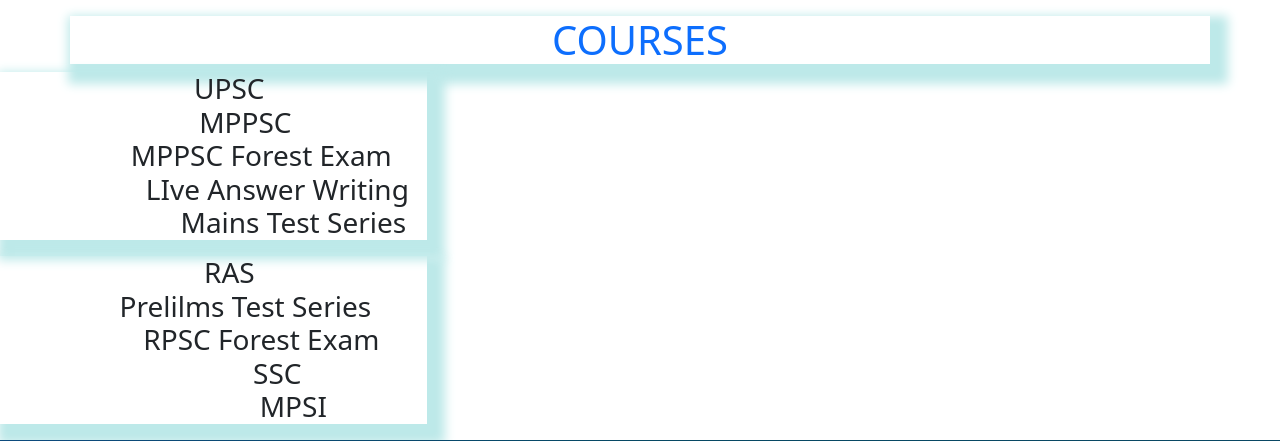
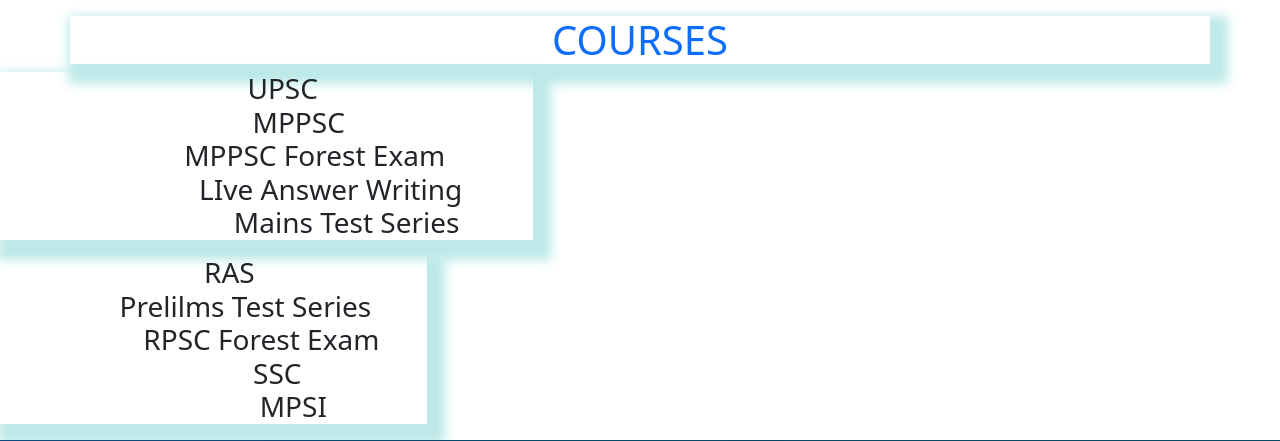
Before and after one commit to princeku07/cmics, a Django app: page /courses in a window 1280 px wide. Shown: the part 64-505 px from the top of the page. Run offline with Django 3.2, Linux system fonts and the light colour scheme; parts of the project's set-up code (start-up, migrations or seed data) failed here and were passed over.

Commit message:
Update course.html

```diff
--- a/templates/course.html
+++ b/templates/course.html
@@ -13,24 +13,23 @@
     <div class="container mt-3 services text-center" >
         <h1><span class="text-primary">COURSES</span></h1>
         </div>
-
-        <div class="col-md-4 services  text-center" >
-           <h3> <ul>UPSC
-             <ul>MPPSC
-                 <ul>MPPSC Forest Exam
+      <section>
+        <div class="col-md-5 services  text-center" >
+           <h3>      <ul>UPSC
+                     <ul>MPPSC
+                     <ul>MPPSC Forest Exam
                      <ul>LIve Answer Writing
-
-               <ul>Mains Test Series </h3>
+                     <ul>Mains Test Series </h3>
                                  </div>
            <div class='col-md-4 services text-center'>
-                                <h3><ul> RAS
-                                   <ul> Prelilms Test Series
+                                <h3><ul>RAS
+                                     <ul>Prelilms Test Series
                                      <ul>RPSC Forest Exam
-                                        <ul> SSC
-                                    <ul>MPSI</h3>
+                                     <ul>SSC
+                                     <ul>MPSI</h3>
                                                  </div>
 
-
+    </section>
 
 {%endblock body%}
 </body>
```
